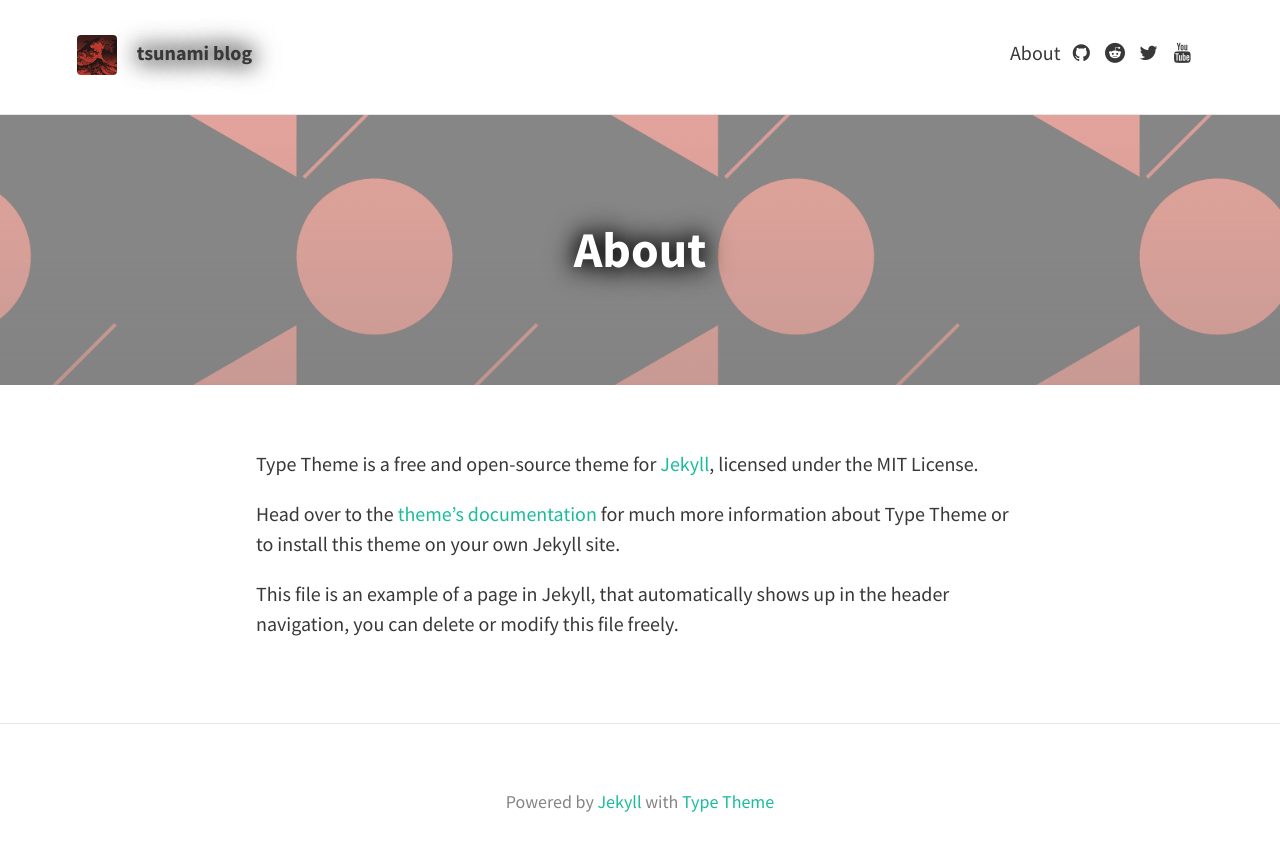
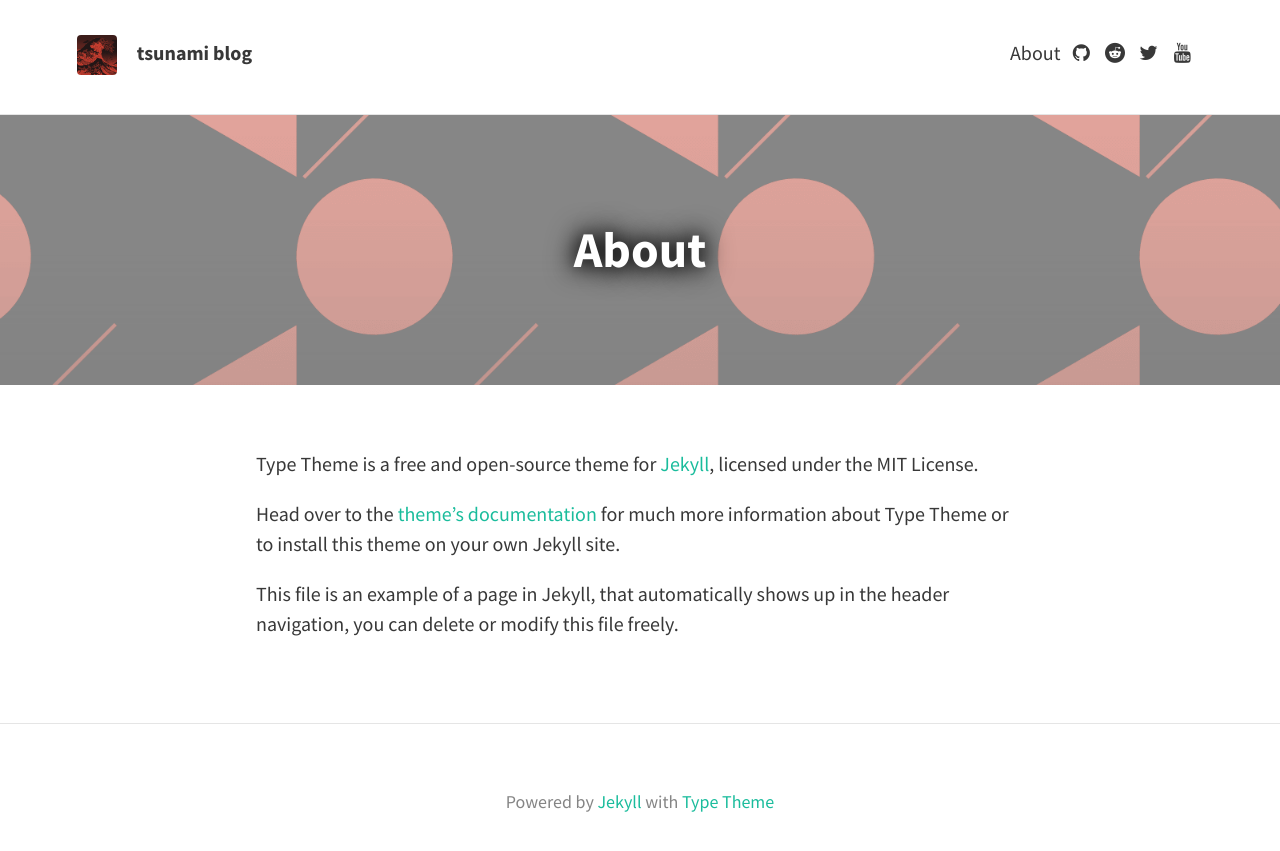
Before and after one commit to tsunami643/blog, a Jekyll site: the page built from about.md, in a window 1280 px wide. Shown: the top 851 px of the page. Built offline with Jekyll 4.4.1, drawn with Linux system fonts in a browser that asks for light colours; nearby versions of some CDN libraries.

Commit message:
shadow fix

```diff
--- a/_sass/layouts/_posts.scss
+++ b/_sass/layouts/_posts.scss
@@ -20,7 +20,6 @@ article {
 header {
   h1 {
     margin: 0;
-	text-shadow: 0 0 30px #000000, 0 0 20px #000000;
   }
   .meta {
     color: rgba($text-color, .5);
@@ -36,6 +35,7 @@ header {
     color: $feature-image-text-color;
   }
   header {
+	text-shadow: 0 0 30px #000000, 0 0 20px #000000;
     color: $feature-image-text-color;
     background-size: $feature-image-size;
     margin-bottom: 0;
```
